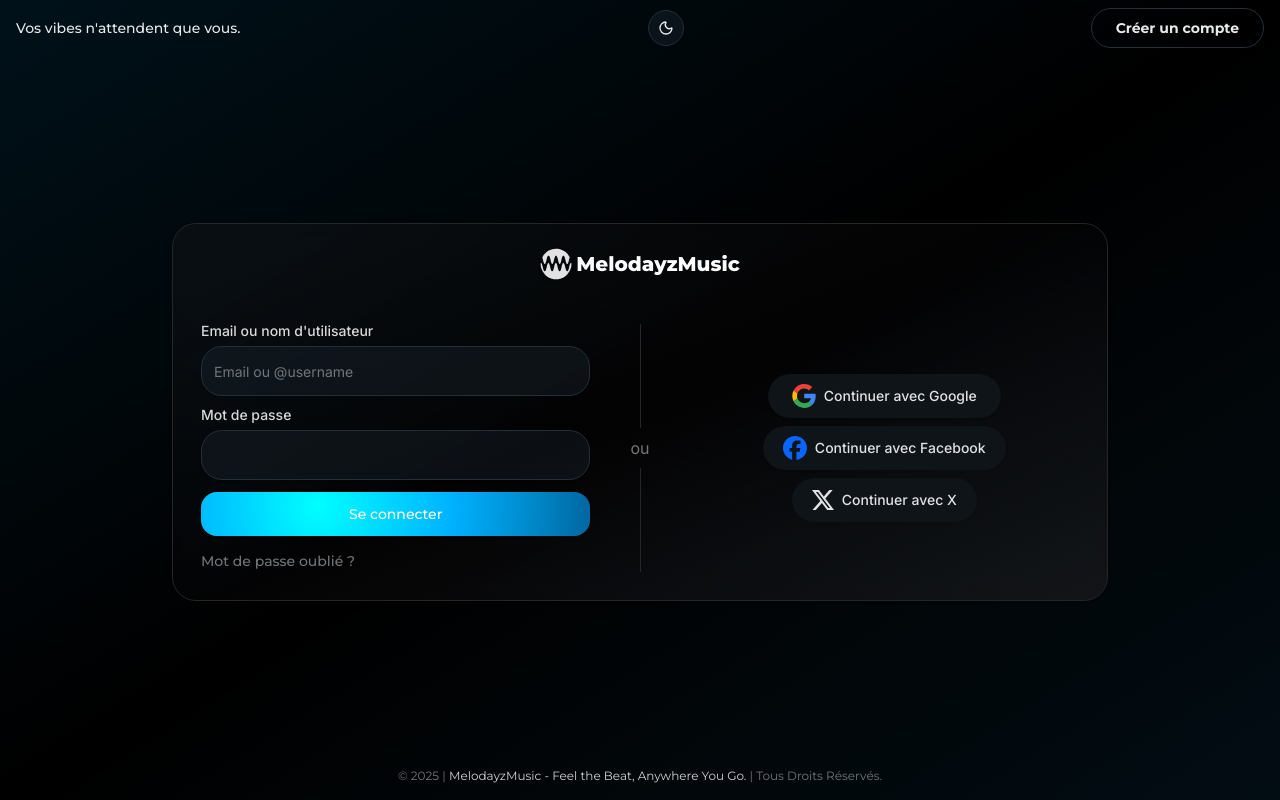
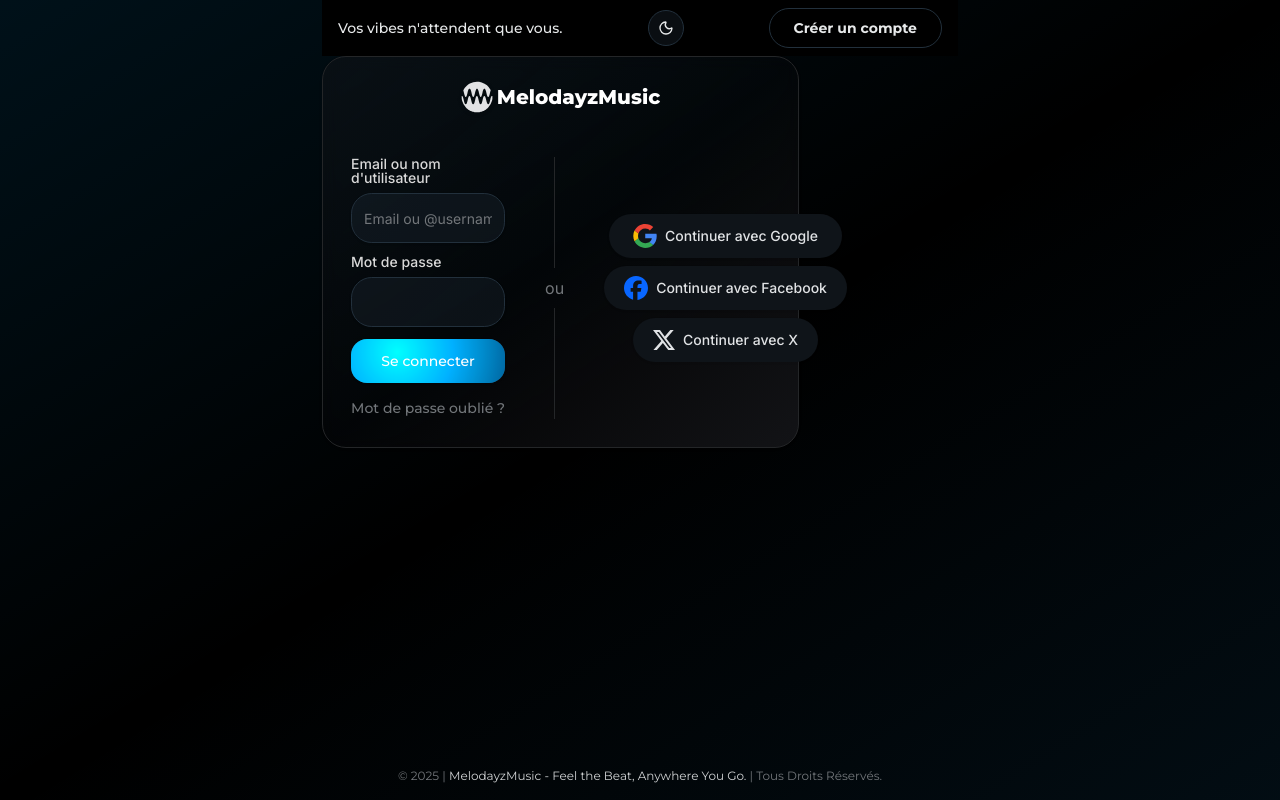
Before and after one commit to bossnare/melodayzmusic, a Next.js app in the folder apps/client/: page /auth/login in a window 1280 px wide. Built offline with nearby package versions, Linux system fonts and the light colour scheme; grey boxes are pictures that could not be loaded.

Commit message:
client:ux: add divide background on AuthHeaderSwitch

```diff
--- a/apps/client/src/components/auth/AuthHeaderSwitch.tsx
+++ b/apps/client/src/components/auth/AuthHeaderSwitch.tsx
@@ -28,7 +28,7 @@ const AuthHeaderSwitch = ({
   return (
     <nav
       className={cn(
-        'flex items-center justify-between w-full gap-12 lg:gap-0 py-[6px] lg:py-2'
+        'flex items-center justify-between w-full gap-12 lg:gap-0 py-[6px] lg:py-2 bg-background px-2 lg:px-4'
       )}
     >
       {type === 'login' && (
@@ -47,7 +47,7 @@ const AuthHeaderSwitch = ({
             variant="ghost"
             size="lg"
             className={cn(
-              'rounded-full font-montserrat font-bold border-[1.4px] border-current/40 dark:border-input'
+              'rounded-full font-montserrat font-bold border-[1.4px] border-input'
             )}
           >
             {isPending && (
@@ -76,7 +76,7 @@ const AuthHeaderSwitch = ({
               size="lg"
               className={cn(
                 step && step > 1 && 'opacity-0 pointer-events-none',
-                'rounded-full font-montserrat font-bold border-[1.4px] border-current/40 dark:border-input'
+                'rounded-full font-montserrat font-bold border-[1.4px] border-input'
               )}
             >
               {isPending && (
--- a/apps/client/src/components/auth/AuthWrapper.tsx
+++ b/apps/client/src/components/auth/AuthWrapper.tsx
@@ -33,10 +33,10 @@ const AuthPageWrapper = ({
 }: BaseProps & { isPending?: boolean; textLoading?: string }) => {
   return (
     <section
-      className="relative flex flex-col items-center justify-between gap-2 sm:gap-6 lg:gap-2 px-2 md:px-10 lg:px-4 pb-[1.5rem]
+      className="relative flex flex-col items-center justify-between gap-2 sm:gap-6 lg:gap-2 md:px-10 pb-[1.5rem]
       sm:h-auto lg:h-dvh h-dvh md:pb-4"
     >
-      {children}
+      <div className="px-2 lg:px-4">{children}</div>
       {/* Overlay */}
       <Overlay isPending={isPending} textLoading={textLoading} />
       {/* tag */}
```
